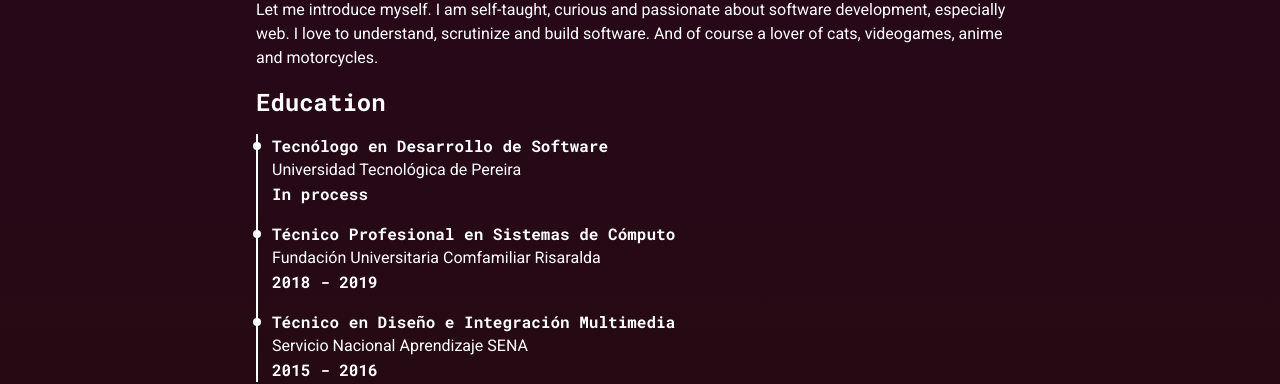
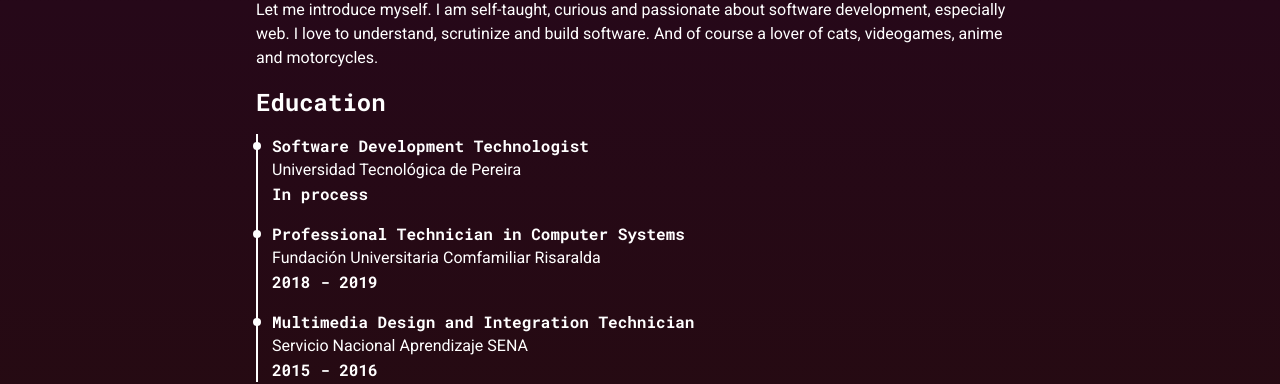
Before and after one commit to eatteer/portfolio, a Next.js app: page / in a window 1280 px wide. Shown: the part 850-1234 px from the top of the page. Built offline with nearby package versions, Linux system fonts and the light colour scheme.

Commit message:
Rename degrees from spanish to english

```diff
--- a/sections/About/data.ts
+++ b/sections/About/data.ts
@@ -2,17 +2,17 @@ import { Education, Skill } from "./types";
 
 export const education: Education[] = [
   {
-    degree: 'Tecnólogo en Desarrollo de Software',
+    degree: 'Software Development Technologist',
     academy: 'Universidad Tecnológica de Pereira',
     period: 'In process',
   },
   {
-    degree: 'Técnico Profesional en Sistemas de Cómputo',
+    degree: 'Professional Technician in Computer Systems',
     academy: 'Fundación Universitaria Comfamiliar Risaralda',
     period: '2018 - 2019',
   },
   {
-    degree: 'Técnico en Diseño e Integración Multimedia',
+    degree: 'Multimedia Design and Integration Technician',
     academy: 'Servicio Nacional Aprendizaje SENA',
     period: '2015 - 2016',
   },
```
